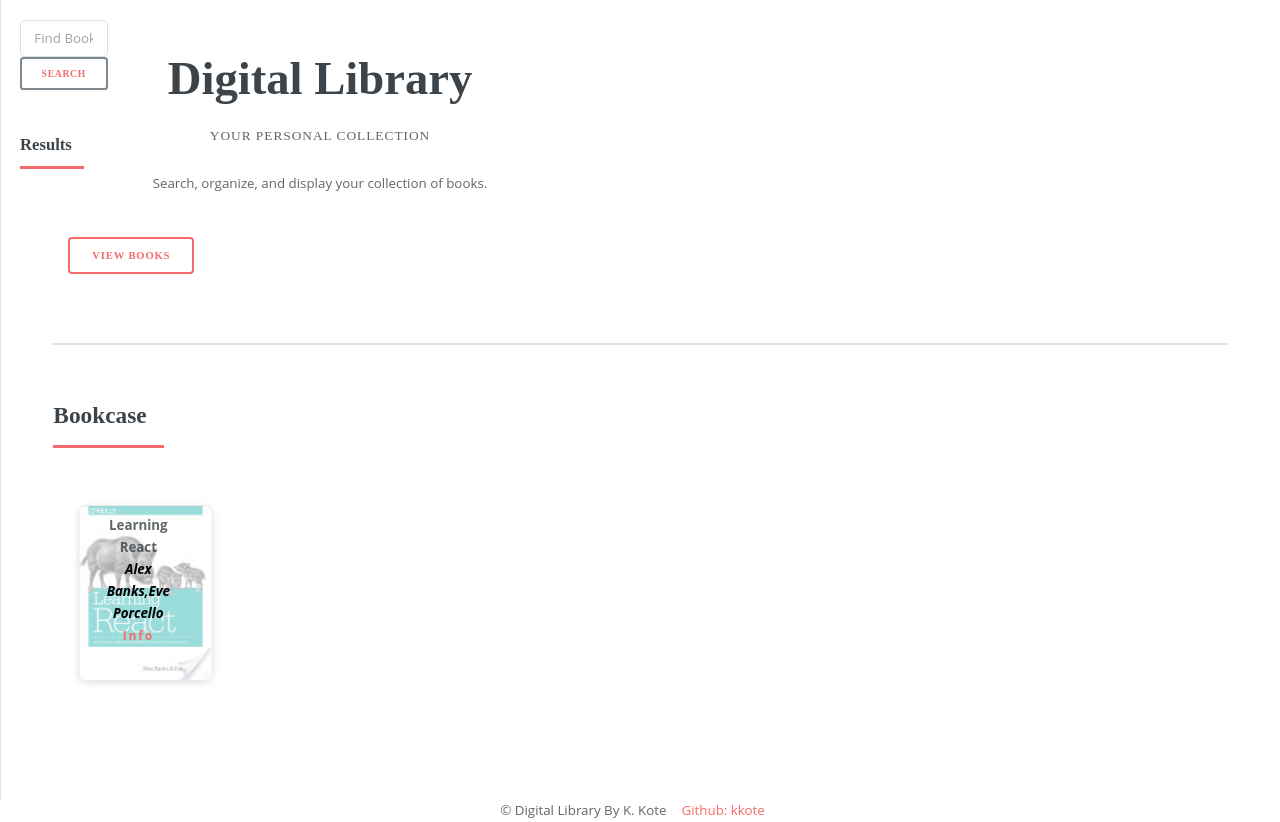
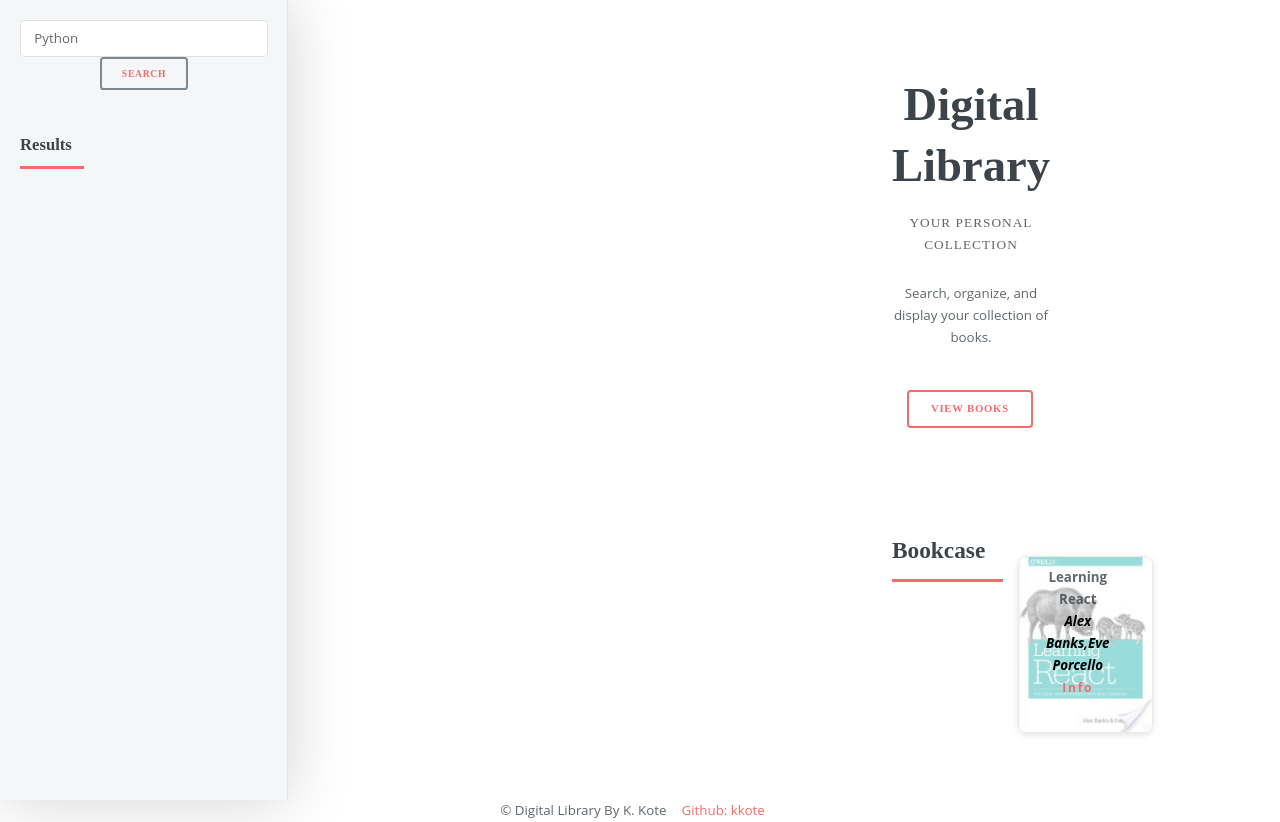
Before and after one commit to kkote/library-react, a React (Create React App) app: page / in a window 1280 px wide. Shown: the top 822 px of the page. Built offline with nearby package versions, Linux system fonts and the light colour scheme.

Commit message:
Search Submit State, Updates

```diff
--- a/src/App.css
+++ b/src/App.css
@@ -444,43 +444,12 @@ button:active, .button:active {
   background-color: rgba(245, 106, 106, 0.15);
 }
 
-button:disabled, .button:disabled {
-  pointer-events: none;
-  opacity: 0.25;
-}
 
 .add {
   color: white;
   background: #f56a6a !important;
 }
 
-/* Posts */
-.posts {
-  display: -moz-flex;
-  display: -webkit-flex;
-  display: -ms-flex;
-  display: flex;
-  -moz-flex-wrap: wrap;
-  -webkit-flex-wrap: wrap;
-  -ms-flex-wrap: wrap;
-  flex-wrap: wrap;
-  margin: 0 0 2em -6em;
-  width: calc(100% + 6em);
-}
-
-@media screen and (max-width: 736px) {
-  .posts {
-    margin: 0 0 2em -4.5em;
-    width: calc(100% + 4.5em);
-  }
-}
-
-@media screen and (max-width: 480px) {
-  .posts {
-    margin: 0 0 2em 0;
-    width: 100%;
-  }
-}
 
 /* Wrapper */
 #wrapper {
@@ -571,7 +540,7 @@ button:disabled, .button:disabled {
   background-color: #f5f6f7;
   font-size: 0.9em;
   position: relative;
-  /* width: 26em; */
+  width: 26em;
 }
 
 #sidebar h2 {
@@ -581,7 +550,7 @@ button:disabled, .button:disabled {
 #sidebar>.inner {
   padding: 2.2222222222em 2.2222222222em 2.4444444444em 2.2222222222em;
   position: relative;
-  /* width: 26em; */
+  width: 26em;
 }
 
 #sidebar>.inner>* {
@@ -606,61 +575,16 @@ button:disabled, .button:disabled {
   width: calc(100% + 4.4444444444em);
 }
 
-#sidebar .toggle {
-  text-decoration: none;
-  -moz-transition: left 0.5s ease;
-  -webkit-transition: left 0.5s ease;
-  -ms-transition: left 0.5s ease;
-  transition: left 0.5s ease;
-  -webkit-tap-highlight-color: rgba(255, 255, 255, 0);
-  border: 0;
-  display: block;
-  height: 7.5em;
-  /* left: 26em; */
-  line-height: 7.5em;
-  outline: 0;
-  overflow: hidden;
-  position: absolute;
-  text-align: center;
-  text-indent: 7.5em;
-  top: 0;
-  width: 6em;
-  z-index: 10000;
-}
 
-#sidebar .toggle:before {
-  -moz-osx-font-smoothing: grayscale;
-  -webkit-font-smoothing: antialiased;
-  font-family: FontAwesome;
-  font-style: normal;
-  font-weight: normal;
-  text-transform: none !important;
-}
-
-#sidebar .toggle:before {
-  content: '\f0c9';
-  font-size: 2rem;
-  height: inherit;
-  left: 0;
-  line-height: inherit;
-  position: absolute;
-  text-indent: 0;
-  top: 0;
-  width: inherit;
-}
-
-#sidebar.inactive {
-  margin-left: -26em;
-}
 
 @media screen and (max-width: 1680px) {
   #sidebar {
-    /* width: 24em; */
+    width: 24em;
   }
 
   #sidebar>.inner {
     padding: 1.6666666667em 1.6666666667em 1.3333333333em 1.6666666667em;
-    /* width: 24em; */
+    width: 24em;
   }
 
   #sidebar>.inner>.alt {
@@ -669,21 +593,6 @@ button:disabled, .button:disabled {
     width: calc(100% + 3.3333333333em);
   }
 
-  #sidebar .toggle {
-    height: 6.25em;
-    /* left: 24em; */
-    line-height: 6.25em;
-    text-indent: 5em;
-    width: 5em;
-  }
-
-  #sidebar .toggle:before {
-    font-size: 1.5rem;
-  }
-
-  #sidebar.inactive {
-    margin-left: -24em;
-  }
 }
 
 @media screen and (max-width: 1280px) {
@@ -696,9 +605,6 @@ button:disabled, .button:disabled {
     z-index: 10000;
   }
 
-  #sidebar.inactive {
-    box-shadow: none;
-  }
 
   #sidebar>.inner {
     -webkit-overflow-scrolling: touch;
@@ -717,15 +623,6 @@ button:disabled, .button:disabled {
     width: 100%;
   }
 
-  #sidebar .toggle {
-    text-indent: 6em;
-    width: 6em;
-  }
-
-  #sidebar .toggle:before {
-    font-size: 1.5rem;
-    margin-left: -0.4375em;
-  }
 
   body.is-preload #sidebar {
     display: none;
@@ -733,29 +630,7 @@ button:disabled, .button:disabled {
 }
 
 @media screen and (max-width: 736px) {
-  #sidebar .toggle {
-    text-indent: 7.25em;
-    width: 7.25em;
-  }
 
-  #sidebar .toggle:before {
-    color: #7f888f;
-    margin-left: -0.0625em;
-    margin-top: -0.25em;
-    font-size: 1.1rem;
-    z-index: 1;
-  }
-
-  #sidebar .toggle:after {
-    background: rgba(222, 225, 226, 0.75);
-    border-radius: 0.375em;
-    content: '';
-    height: 3.5em;
-    left: 1em;
-    position: absolute;
-    top: 1em;
-    width: 5em;
-  }
 }
 
 /* Header */
--- a/src/App.js
+++ b/src/App.js
@@ -14,29 +14,30 @@ class App extends React.Component {
       search: "",
       bookTitle: "",
       author: "",
-      img:"",
-      href:""
+      img: "",
+      href: ""
     };
+    this.onBookInput = this.onBookInput.bind(this);
   }
 
   handleDataChange() {
-
-      this.setState({
-        img: "images/books/react1.jpeg",
-        bookTitle: "Learning React",
-        author: "Alex Banks,Eve Porcello",
-        href: "hh"
-      });
+    this.setState({img: "images/books/react1.jpeg", bookTitle: "Learning React", author: "Alex Banks,Eve Porcello", href: "hh"});
+  }
 
 
+  onBookInput(e) {
+    e.preventDefault();
+    this.setState({search: e.target.search.value});
   }
+
 
   componentDidMount() {
     this.handleDataChange();
   }
 
+
   componentDidUpdate(prevProps, prevState) {
-    if (this.state.city !== prevState.city) {
+    if (this.state.search !== prevState.search) {
       this.handleDataChange();
     }
   }
@@ -46,18 +47,14 @@ class App extends React.Component {
 
     return (<div className="App">
       <div id="wrapper">
-        <div id="main">
+        <div xs={8} sm={8} md={8} lg={8}>
           <div className="inner">
             <Header/>
-            <AddBooks
-              search={search}
-              bookTitle={bookTitle}
-              author={author}
-              href={href}
-              />
+            <div>{search}</div>
+            <AddBooks search={search} bookTitle={bookTitle} author={author} href={href}/>
           </div>
         </div>
-        <Sidebar/>
+        <Sidebar xs={4} sm={4} md={4} lg={4} handleSubmit={this.onBookInput}/>
       </div>
       <Footer/>
     </div>);
--- a/src/components/addBooks.js
+++ b/src/components/addBooks.js
@@ -1,4 +1,3 @@
-
 import React from "react";
 import reactbook from "../Images/books/react1.jpeg";
 
@@ -10,11 +9,8 @@ class AddBooks extends React.Component {
       author: "",
       img:"",
       href:"",
-      city: this.props.city,
       error: "error"
     };
-
-
   };
 
   componentDidUpdate(prevProps, prevState) {
@@ -24,19 +20,15 @@ class AddBooks extends React.Component {
   }
 
   addABook() {
-
-
-    const clothesForWeather = [
+    {/* const someBooks = [
     {img: "images/books/react1.jpeg", bookTitle: "Learning React", author: "Alex Banks,Eve Porcello", href: "hh"}
-    ];
-
+  ]; */}
     this.setState({
       img: "images/books/react1.jpeg",
       bookTitle: "Learning React",
       author: "Alex Banks,Eve Porcello",
       href: "hh"
     });
-
   }
 
 
@@ -46,13 +38,11 @@ class AddBooks extends React.Component {
 
     return (<section id="bookcaseSection">
       <header className="major">
-      <h2>Bookcase
-      </h2>
+      <h2>Bookcase</h2>
       </header>
 
       <div id="bookImgMain" className="posts">
         <div className="container booksMedia">
-
             <img src={reactbook}alt="React1" className="image" />
             <i className="fa fa-times deleteBtn"></i>
             <div className="">
--- a/src/components/sidebar.js
+++ b/src/components/sidebar.js
@@ -1,25 +1,50 @@
-
 import React from "react";
 
-const Sidebar = props => {
-  return (
+class Sidebar extends React.Component {
+  constructor(props) {
+    super(props);
+    this.state = {
+      searchInput: "",
+      value: "Python",
+      error: "error"
+    };
 
-    <div id="sidebar">
-      <div className="inner">
-        <div id="searchbar" className="">
-          <form>
-            <input type="text" placeholder="Find Books..." id="searchBooks" className="sideInput input" name="searchBooks" />
-              <button type="button" id="buttonForSearch">
-                Search</button>
-          </form>
+    this.handleChange = this.handleChange.bind(this);
+  }
 
+  handleChange(event) {
+
+    this.setState({ value: event.target.value });
+  }
+
+  render() {
+    const { handleSubmit } = this.props;
+    const { value } = this.state;
+
+    return (
+      <div id="sidebar">
+        <div className="inner">
+          <div id="searchbar" className="">
+            <form onSubmit={this.props.handleSubmit}>
+              <input
+                type="text"
+                name="search"
+                value={this.state.value}
+                onChange={this.handleChange}
+              />
+              <button type="submit" >
+                Search
+              </button>
+            </form>
           </div>
           <header className="major">
             <h2>Results</h2>
           </header>
-          <div id="list" className=""></div>
+          <div id="list" className="" />
         </div>
-      </div>);
+      </div>
+    );
+  }
 }
 
 export default Sidebar;
```
Also changed, not shown: src/components/search.js (added, +39 -0 lines).
